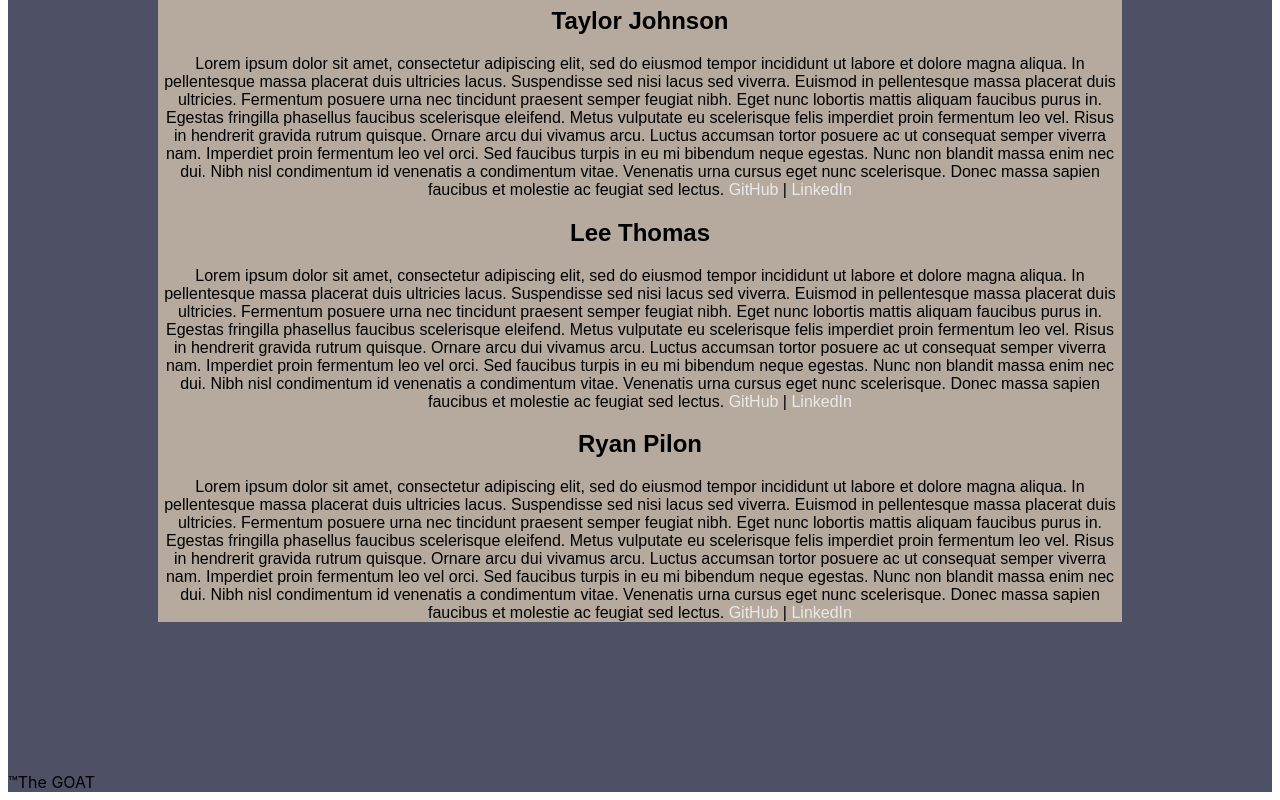
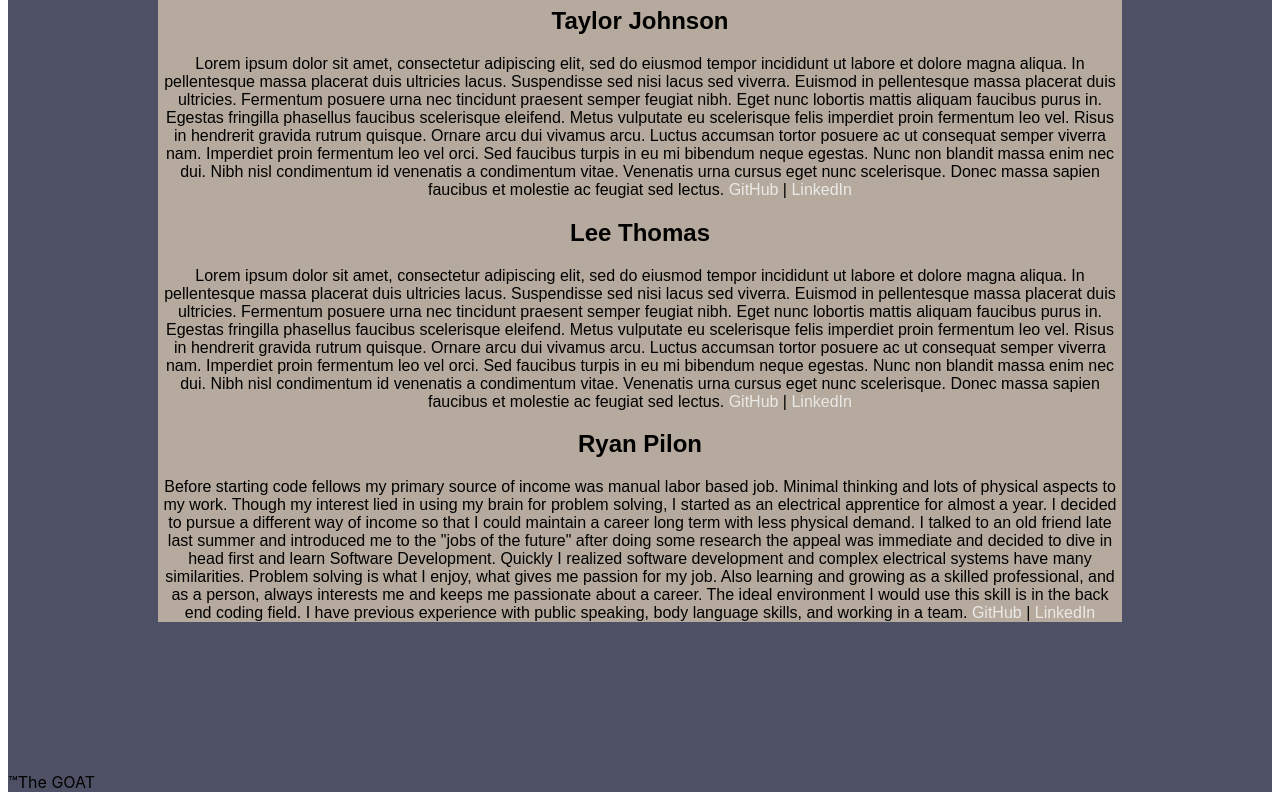
Before and after one commit to ThreatDetectives/Threat-FrontEnd, a Next.js app in the folder front-td/: page /about in a window 1280 px wide. Shown: the part 383-1183 px from the top of the page. Built offline with nearby package versions, Linux system fonts and the light colour scheme.

Commit message:
added about me

```diff
--- a/front-td/pages/about.js
+++ b/front-td/pages/about.js
@@ -25,7 +25,7 @@ function About() {
 
 					<h2>Ryan Pilon</h2>
 
-					<p>Lorem ipsum dolor sit amet, consectetur adipiscing elit, sed do eiusmod tempor incididunt ut labore et dolore magna aliqua. In pellentesque massa placerat duis ultricies lacus. Suspendisse sed nisi lacus sed viverra. Euismod in pellentesque massa placerat duis ultricies. Fermentum posuere urna nec tincidunt praesent semper feugiat nibh. Eget nunc lobortis mattis aliquam faucibus purus in. Egestas fringilla phasellus faucibus scelerisque eleifend. Metus vulputate eu scelerisque felis imperdiet proin fermentum leo vel. Risus in hendrerit gravida rutrum quisque. Ornare arcu dui vivamus arcu. Luctus accumsan tortor posuere ac ut consequat semper viverra nam. Imperdiet proin fermentum leo vel orci. Sed faucibus turpis in eu mi bibendum neque egestas. Nunc non blandit massa enim nec dui. Nibh nisl condimentum id venenatis a condimentum vitae. Venenatis urna cursus eget nunc scelerisque. Donec massa sapien faucibus et molestie ac feugiat sed lectus. <a href="https://github.com/MkayButters">GitHub</a> | <a href="https://www.linkedin.com/in/ryanpilon95/">LinkedIn</a>
+					<p>Before starting code fellows my primary source of income was manual labor based job.  Minimal thinking and lots of physical aspects to my work. Though my interest lied in using my brain for problem solving, I started as an electrical apprentice for almost a year. I decided to pursue a different way of income so that I could maintain a career long term with less physical demand. I talked to an old friend late last summer and introduced me to the "jobs of the future" after doing some research the appeal was immediate and decided to dive in head first and learn Software Development.  Quickly I realized software development and complex electrical systems have many similarities. Problem solving is what I enjoy, what gives me passion for my job. Also learning and growing as a skilled professional, and as a person, always interests me and keeps me passionate about a career. The ideal environment I would use this skill is in the back end coding field.  I have previous experience with public speaking, body language skills, and working in a team. <a href="https://github.com/MkayButters">GitHub</a> | <a href="https://www.linkedin.com/in/ryanpilon95/">LinkedIn</a>
 					</p>
 				</div>
 			<footer>
```
